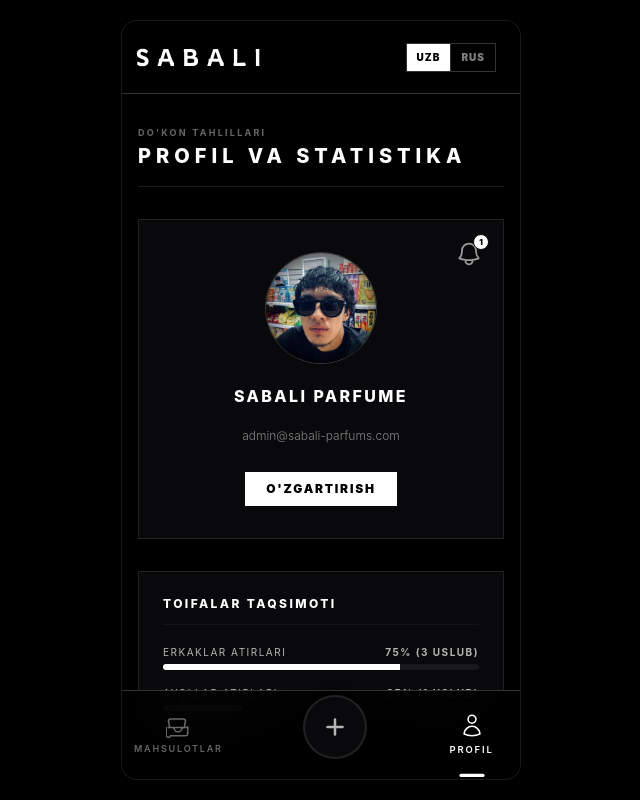
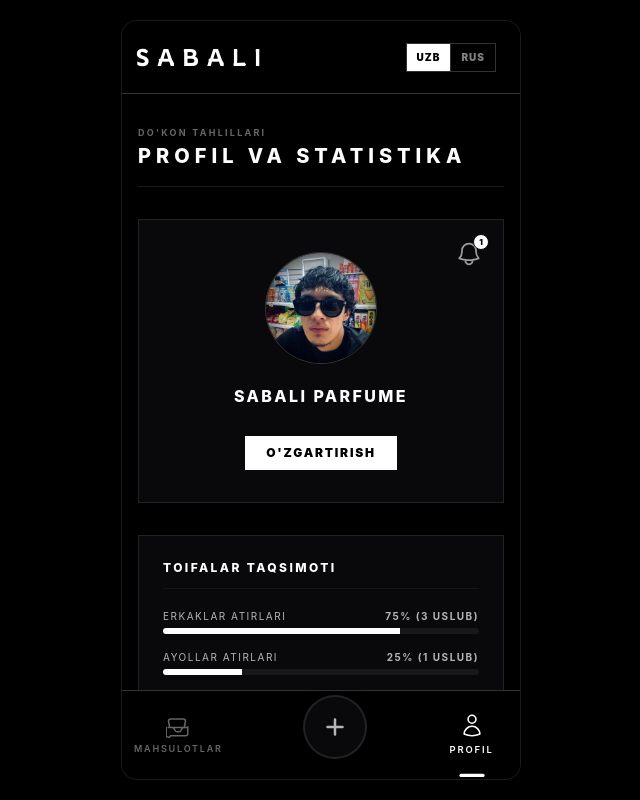
Before and after one commit to M-Ibrokhiiim/Sabali-parfume---ADMIN, a Nuxt app in the folder app/: page /profile in a window 1280 px wide. Shown: the whole page, without its empty margins (319-959 px from the left). Built offline with nearby package versions, Linux system fonts and the light colour scheme; no server answers.

Commit message:
Title removed from Profile page

```diff
--- a/app/app/pages/profile.vue
+++ b/app/app/pages/profile.vue
@@ -59,13 +59,6 @@
       >
         {{ store.adminName.value }}
       </h3>
-
-      <!-- Additional Information -->
-      <div class="space-y-1">
-        <p class="text-xs font-light" :class="store.isDarkMode.value ? 'text-white/50' : 'text-black/50'">
-          admin@sabali-parfums.com
-        </p>
-      </div>
 
       <!-- Edit Button -->
       <NuxtLink
```
